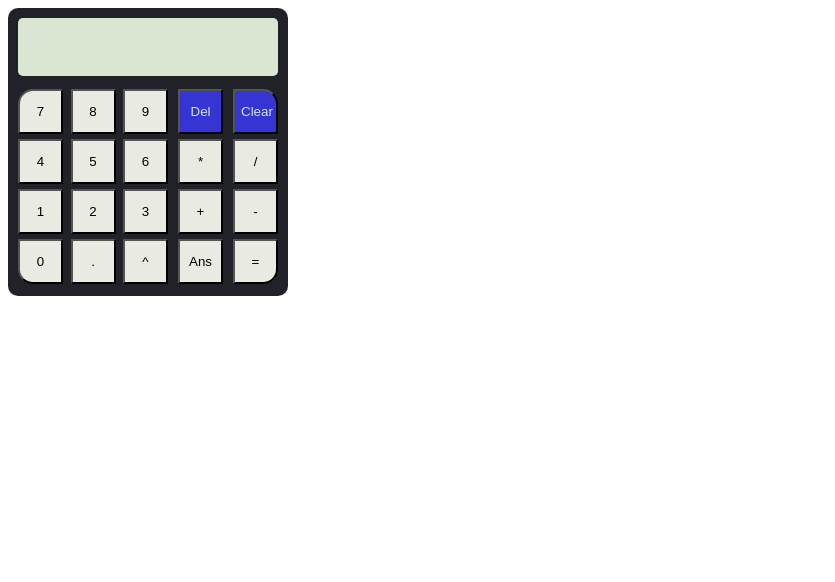
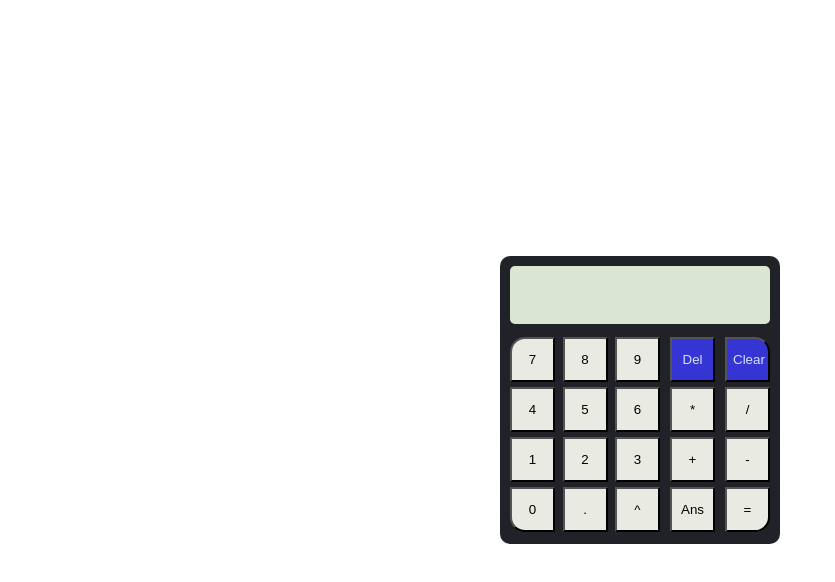
Before and after one commit to 4R1u/odin-calculator, a plain HTML site: page index.html in a window 1280 px wide. Shown: the whole page, without its empty margins (0-835 px from the left). Drawn offline with Linux system fonts and the light colour scheme.

Commit message:
Right Align Display Text and Center Calculator in Screen

```diff
--- a/style.css
+++ b/style.css
@@ -1,5 +1,10 @@
 body{
     font-family: 'Courier New', Courier, monospace;
+    display: flex;
+    justify-content: center;
+    align-items: center;
+    margin: 0;
+    height: 100vh;
 }
 
 .display {
@@ -14,6 +19,10 @@ body{
     color: #000000;
     border-radius: 5px;
     margin-bottom: 10px;
+}
+
+.input, .result {
+    text-align: right;
 }
 
 .buttons {
```
